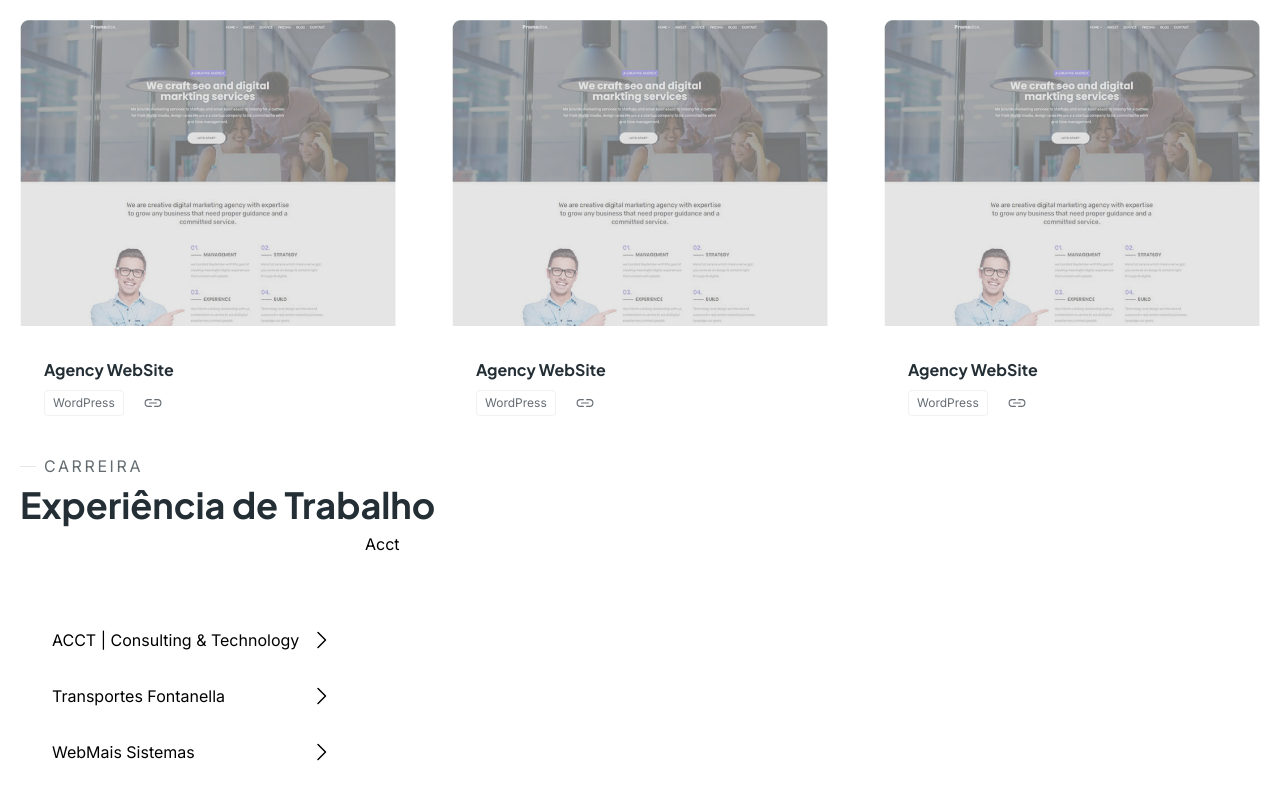
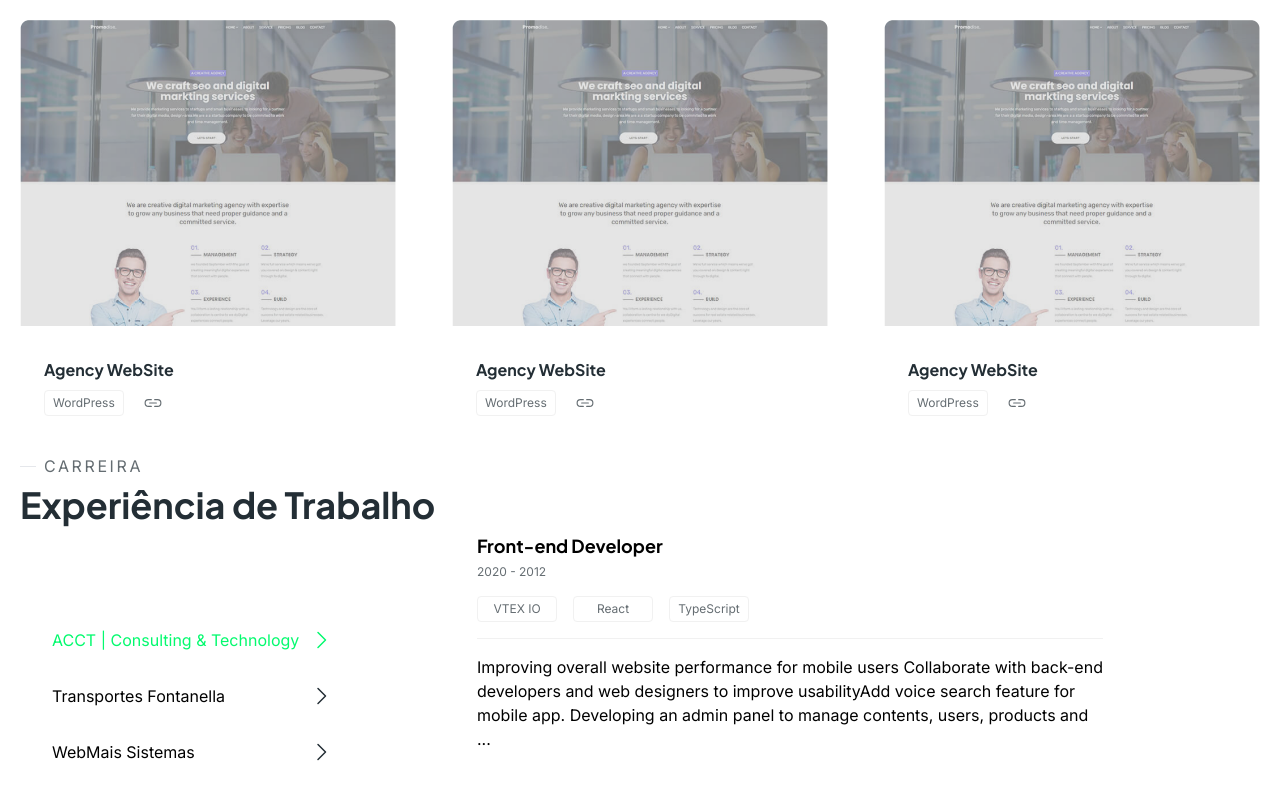
Before and after one commit to chrisviana/portifolio, a React (Create React App) app: page /acct in a window 1280 px wide. Shown: the part 800-1600 px from the top of the page. Built offline with nearby package versions, Linux system fonts and the light colour scheme.

Commit message:
Finalizado layout de carreira

```diff
--- a/src/components/Carreira/Acct.js
+++ /dev/null
@@ -1,7 +0,0 @@
-export function Acct(){
-    return(
-        <div>
-            Acct
-        </div>
-    )
-}
--- /dev/null
+++ b/src/components/Carreira/Card.js
@@ -0,0 +1,18 @@
+export function Card({ describe, time, occupation, skills }) {
+  return (
+    <div className="sm:ml-28 sm:w-[39.125rem]">
+      <div>
+        <p className="font-plus text-lg">{occupation}</p>
+        <p className="text-font-200 text-xs mt-1">{time}</p>
+        <div  className="flex gap-4 mt-4">
+          {skills.map((skill) => {
+            return <p className="rounded border-solid border-fontbranca-200 border text-xs w-20 flex items-center justify-center px-2 py-1 text-font-200">{skill}</p>;
+          })}
+        </div>
+      </div>
+      <div className="border-solid border-fontbranca-200 border-t mt-4">
+        <p className="mt-4">{describe}</p>
+      </div>
+    </div>
+  );
+}
--- a/src/components/Carreira/Carrer.js
+++ b/src/components/Carreira/Carrer.js
@@ -1,28 +1,43 @@
 import { Title } from "../Title";
-import { Route, Routes, Link } from "react-router-dom";
+import { Route, Routes, NavLink } from "react-router-dom";
 import { CaretRight } from "phosphor-react";
-import { Acct } from "./Acct";
-import { Fontanella } from "./Fontanella";
-import { WebMais } from "./WebMais";
+import { Card } from "./Card";
+import { useState } from "react";
 
 const empresas = [
   {
     link: "/acct",
     name: "ACCT | Consulting & Technology",
+    describe:
+      "Improving overall website performance for mobile users Collaborate with back-end developers and web designers to improve usabilityAdd voice search feature for mobile app. Developing an admin panel to manage contents, users, products and ...",
+    time: "2020 - 2012",
+    occupation: "Front-end Developer",
+    skills: ["VTEX IO", "React", "TypeScript"],
   },
 
   {
     link: "/fontanella",
     name: "Transportes Fontanella",
+    describe: "Teste 02",
+    time: "2020 - 2012",
+    occupation: "Front-End",
+    skills: ["VTEX IO", "React", "TypeScript"],
   },
 
   {
     link: "/webmais",
     name: "WebMais Sistemas",
+    describe: "Teste 03",
+    time: "2020 - 2012",
+    occupation: "Front-End",
+    skills: ["VTEX IO", "React", "TypeScript"],
   },
 ];
 
 export function Carrer() {
+  const [active, setActive] = useState(0);
+  console.log(active);
+
   return (
     <div className="mt-8">
       <Title title="CARREIRA" />
@@ -31,12 +46,24 @@ export function Carrer() {
       </h1>
       <div className="sm:flex">
         <div className="w-[21.563rem]">
-        <ul className="mt-20">
-          {empresas.map((empresa) => {
+          <ul className="sm:mt-20">
+            {empresas.map((empresa, i) => {
               return (
-              <li key={empresa.name} className="px-8 py-4 text-base flex justify-between hover:text-font-verde delay-100">
-                <Link to={empresa.link}>{empresa.name}</Link>
-                <CaretRight size={24} />
+                <li
+                  key={empresa.name}
+                  className="px-8 py-4 text-base flex justify-between hover:text-font-verde delay-100"
+                >
+                  <NavLink
+                    to={empresa.link}
+                    onClick={() => setActive(i)}
+                    className={`${active === i ? "text-font-verde" : ""}`}
+                  >
+                    {empresa.name}
+                  </NavLink>
+                  <CaretRight
+                    size={24}
+                    color={`${active === i ? "#03FA6E" : "#232E35"}`}
+                  />
                 </li>
               );
             })}
@@ -45,13 +72,45 @@ export function Carrer() {
 
         <div>
           <Routes>
-          <Route exact path="/acct" element={<Acct />} />
-          <Route exact path="/fontanella" element={<Fontanella />} />
-          <Route exact path="/webmais" element={<WebMais />} />
+            <Route
+              exact
+              path="/acct"
+              element={
+                <Card
+                  describe={empresas[0].describe}
+                  time={empresas[0].time}
+                  occupation={empresas[0].occupation}
+                  skills={empresas[0].skills}
+                />
+              }
+            />
+            <Route
+              exact
+              path="/fontanella"
+              element={
+                <Card
+                  describe={empresas[1].describe}
+                  time={empresas[1].time}
+                  occupation={empresas[1].occupation}
+                  skills={empresas[1].skills}
+                />
+              }
+            />
+            <Route
+              exact
+              path="/webmais"
+              element={
+                <Card
+                  describe={empresas[2].describe}
+                  time={empresas[2].time}
+                  occupation={empresas[2].occupation}
+                  skills={empresas[2].skills}
+                />
+              }
+            />
           </Routes>
         </div>
       </div>
-
     </div>
   );
 }
--- a/src/components/Carreira/Fontanella.js
+++ /dev/null
@@ -1,7 +0,0 @@
-export function Fontanella(){
-    return(
-        <div>
-            Fontanella
-        </div>
-    )
-}
--- a/src/components/Carreira/WebMais.js
+++ /dev/null
@@ -1,7 +0,0 @@
-export function WebMais(){
-    return(
-        <div>
-            WebMais
-        </div>
-    )
-}
```
Lines whose indentation alone changed are shown as unchanged.
